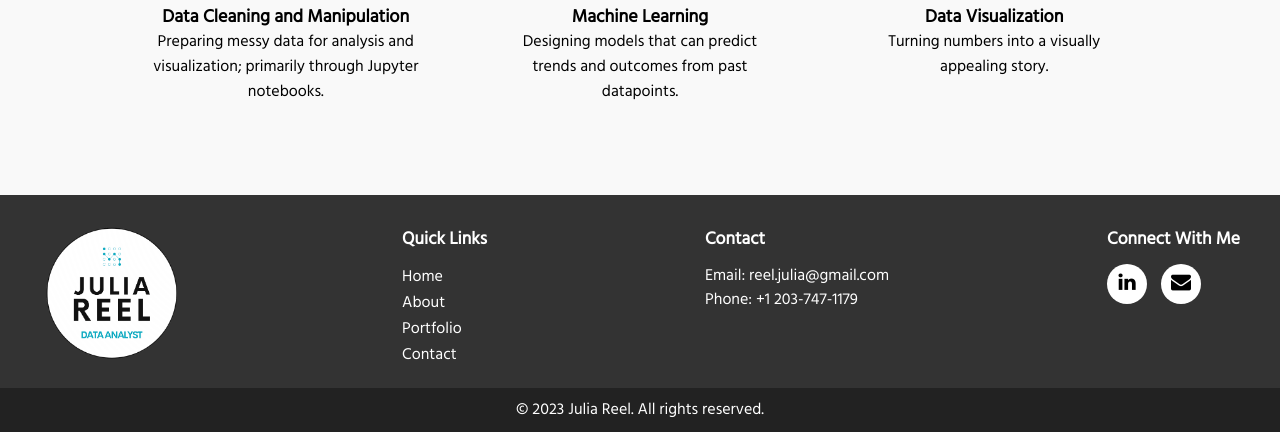
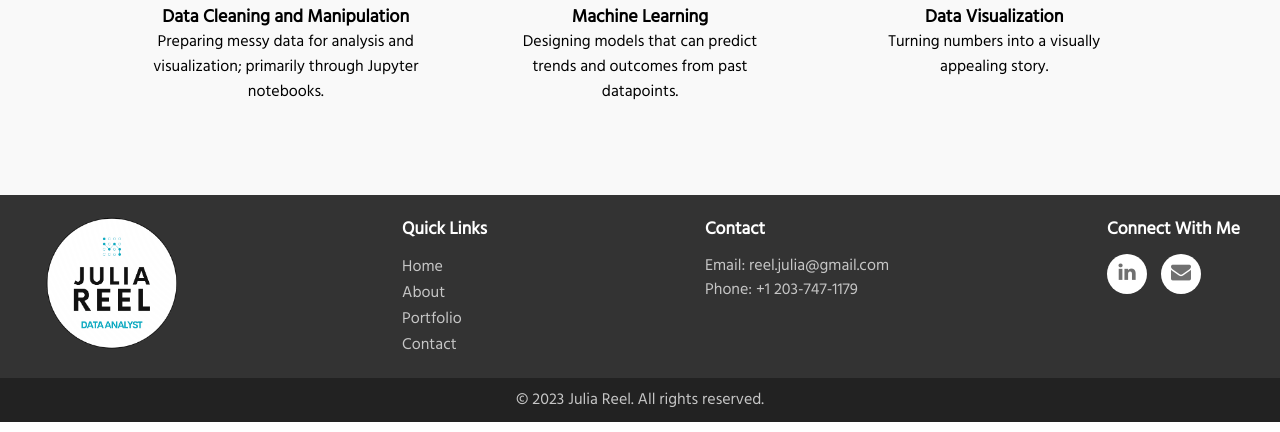
Before and after one commit to juliareel/portfolio-app, a Flask app: page / in a window 1280 px wide. Shown: the part 1991-2423 px from the top of the page. Run offline with Flask 3, Linux system fonts and the light colour scheme; parts of the project's set-up code (start-up, migrations or seed data) failed here and were passed over; some libraries are stand-ins or nearby versions; some web fonts are replaced.

Commit message:
footer clean ups

```diff
--- a/static/style.css
+++ b/static/style.css
@@ -148,7 +148,7 @@ ul.social-buttons li a:hover {
 
 .footer ul.social-buttons li a {
     background-color: white;
-    color: black;
+    color: rgb(112, 112, 112);
 }
 
 .footer ul.social-buttons li a:hover {
@@ -176,8 +176,12 @@ footer p {
 
 .footer {
     background-color: #333;
-    color: #fff;
-    padding: 30px 0 0;
+    color: rgb(198, 198, 198);
+    padding: 20px 0 0;
+  }
+
+  .footer h4 {
+    color: white;
   }
 
   .footer__content {
@@ -187,7 +191,12 @@ footer p {
     flex-wrap: wrap;
     justify-content: space-between;
     align-items: flex-start;
+    margin: 15%;
+    row-gap: 1em;
+    flex-direction: column;
   }
+
+
 
   .footer__logo img {
     width: 9em;
@@ -213,9 +222,10 @@ footer p {
 
   .footer__links a {
     text-decoration: none;
-    color: #fff;
+    /* color: #fff; */
     display: block;
     /* margin-bottom: 5px; */
+    color: rgb(198, 198, 198);
   }
 
   .footer__social ul {
@@ -245,9 +255,9 @@ footer p {
     width: 100%;
   }
 
-  .footer p {
+  /* .footer p {
     color: white;
-  }
+  } */
 
 
 body{
@@ -1053,6 +1063,11 @@ button:hover{
         padding-top: 0%;
     }
 
+    .footer__content {
+        margin: 0 auto;
+        flex-direction: row;
+      }
+
 
 }
 
```
